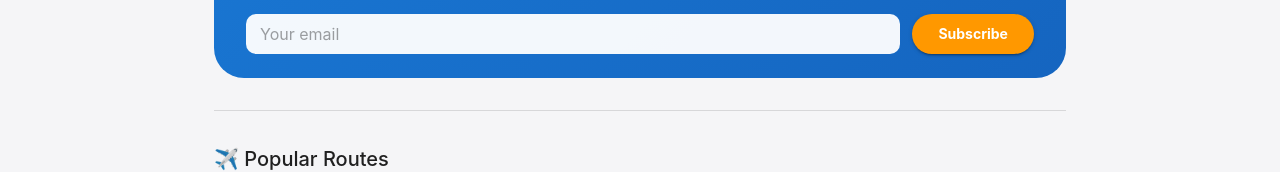
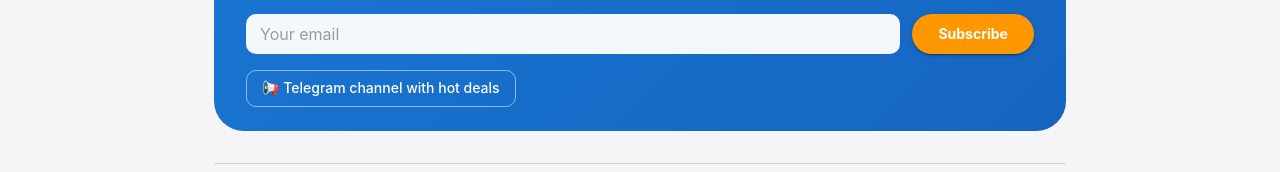
Before and after one commit to dimanya/travel-search-app, a React (Vite) app in the folder client/: page / in a window 1280 px wide. Shown: the part 697-869 px from the top of the page. Built offline with nearby package versions, Linux system fonts and the light colour scheme; no server answers.

Commit message:
Add Telegram channel link to subscribe block

```diff
--- a/client/src/components/SubscribeBlock.jsx
+++ b/client/src/components/SubscribeBlock.jsx
@@ -113,6 +113,22 @@ export default function SubscribeBlock() {
             {isRu ? 'Ошибка. Попробуйте позже.' : 'Error. Please try again later.'}
           </Alert>
         </Collapse>
+
+        <Button
+          href="https://t.me/travelsearch_deals"
+          target="_blank"
+          rel="noopener"
+          variant="outlined"
+          sx={{
+            mt: 2,
+            color: '#fff',
+            borderColor: 'rgba(255,255,255,0.5)',
+            textTransform: 'none',
+            '&:hover': { borderColor: '#fff', bgcolor: 'rgba(255,255,255,0.1)' },
+          }}
+        >
+          {isRu ? '📢 Telegram-канал с горящими билетами' : '📢 Telegram channel with hot deals'}
+        </Button>
       </CardContent>
     </Card>
   );
```
